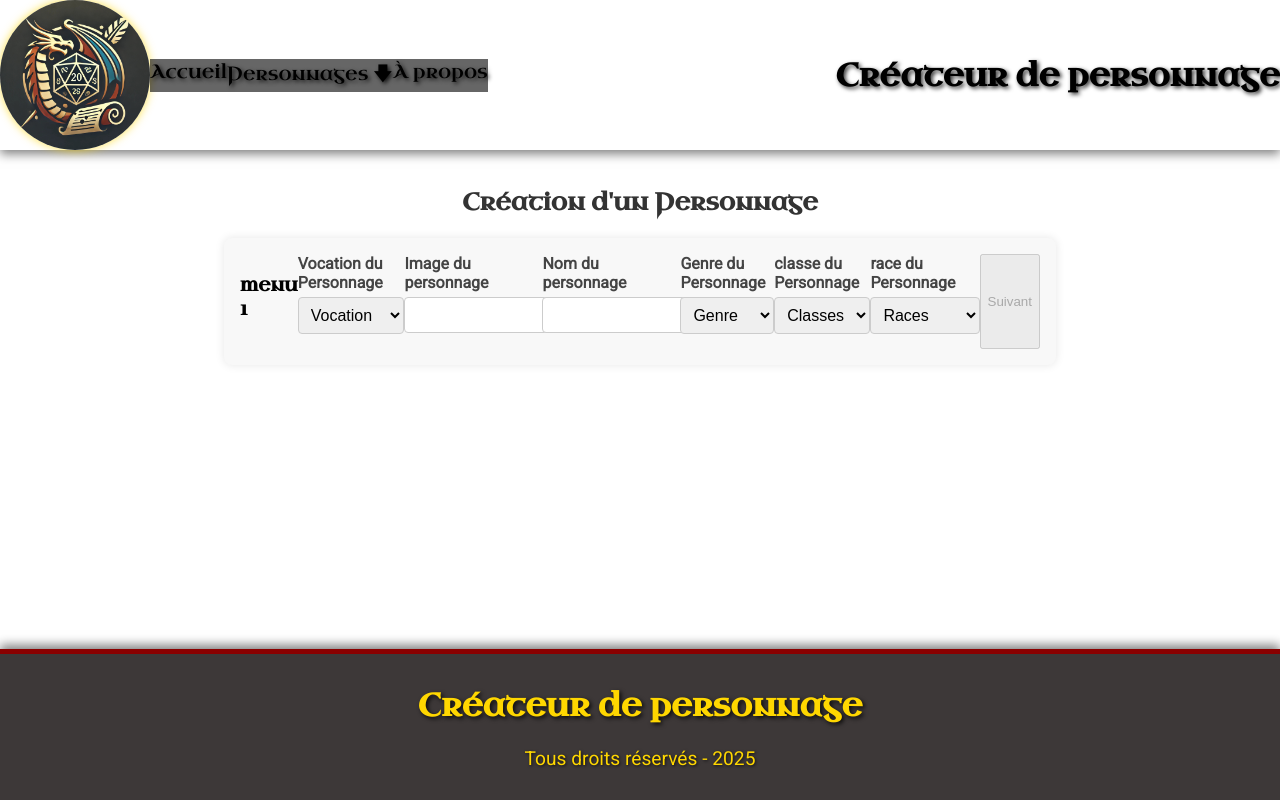
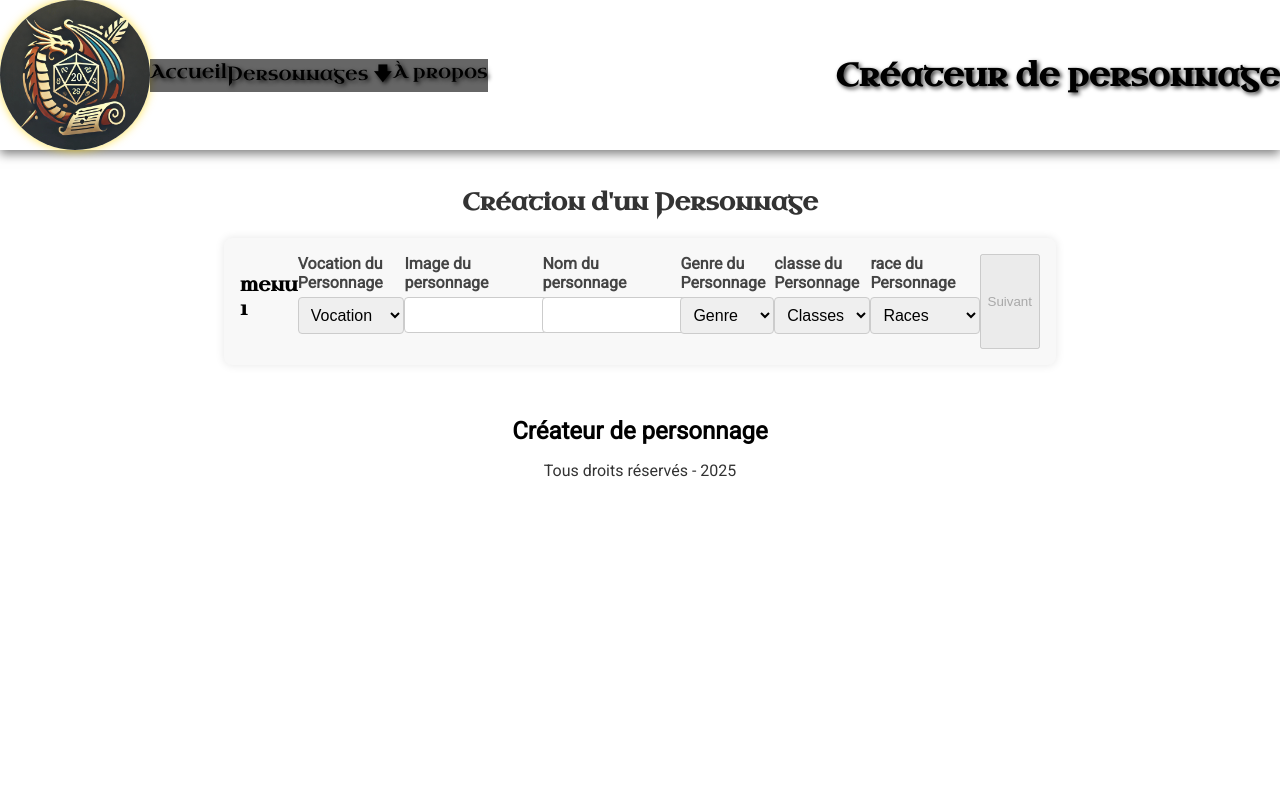
Before and after one commit to sebastien-malo-jean/H25-41F_Library_Frontend, a React (Vite) app: page /characters/create in a window 1280 px wide. Built offline with nearby package versions, Linux system fonts and the light colour scheme.

Commit message:
refactorisation : mise à jour du style et de la structure du composant Footer pour une meilleure lisibilité et réactivité

```diff
--- a/src/components/Footer/Footer.css
+++ b/src/components/Footer/Footer.css
@@ -1,42 +1,18 @@
-/* Import de la police */
-@import url('https://fonts.googleapis.com/css2?family=Roboto&display=swap');
-
-footer {
-    display: flex;
-    flex-direction: column;
-    align-items: center;
-    justify-content: center;
-    background-color: #3d3838;
-    color: gold;
-    padding: 20px;
-    border-top: 5px solid #8a0000;
-    box-shadow: 0 -4px 10px rgba(0, 0, 0, 0.5);
-    margin-top: auto;
-    /* Pousse le footer vers le bas si le contenu est insuffisant */
+.footer {
+    background: var(--dark);
+    color: var(--light);
+    text-align: center;
+    padding: var(--spacing-3);
 }
 
-footer h1 {
-    font-family: 'Uncial Antiqua', cursive;
-    font-size: 2rem;
-    color: gold;
-    margin: 10px 0;
-    text-shadow: 2px 2px 4px rgba(0, 0, 0, 0.8);
+.footer__title {
+    font-size: 1.5rem;
+    margin-bottom: var(--spacing-1);
+    font-family: var(--font-heading);
+    color: var(--border);
 }
 
-footer p {
-    font-family: 'Roboto', sans-serif;
-    font-size: 1.2rem;
-    color: gold;
-    margin: 10px 0;
-    text-shadow: 1px 1px 3px rgba(0, 0, 0, 0.7);
+.footer__text {
+    font-size: 1rem;
+    opacity: 0.8;
 }
-
-footer p a {
-    color: gold;
-    text-decoration: none;
-    font-weight: bold;
-}
-
-footer p a:hover {
-    text-decoration: underline;
-}
--- a/src/components/Footer/Footer.jsx
+++ b/src/components/Footer/Footer.jsx
@@ -1,11 +1,12 @@
 import "./Footer.css";
+
 function Footer() {
   const year = new Date().getFullYear();
 
   return (
-    <footer>
-      <h1>Créateur de personnage</h1>
-      <p>Tous droits réservés - {year}</p>
+    <footer className="footer text-center p-3">
+      <h1 className="footer__title">Créateur de personnage</h1>
+      <p className="footer__text">Tous droits réservés - {year}</p>
     </footer>
   );
 }
```
